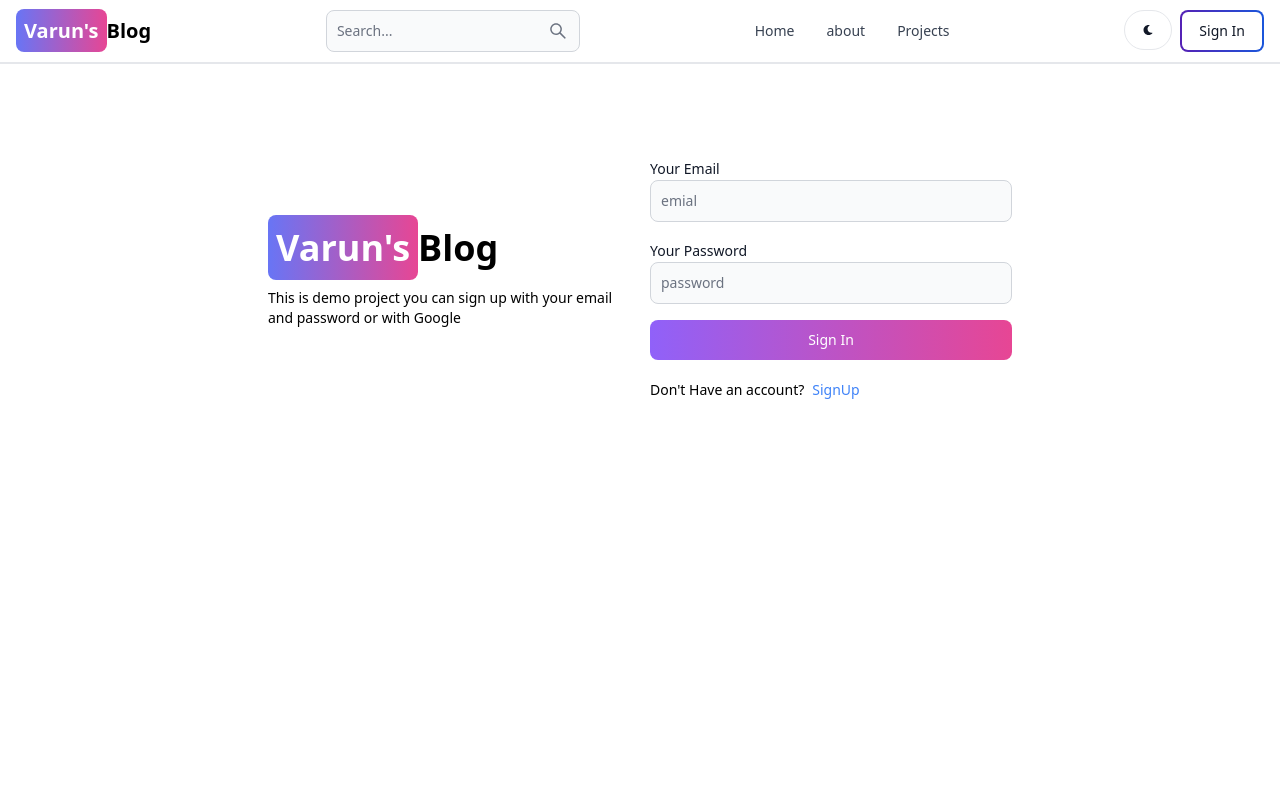
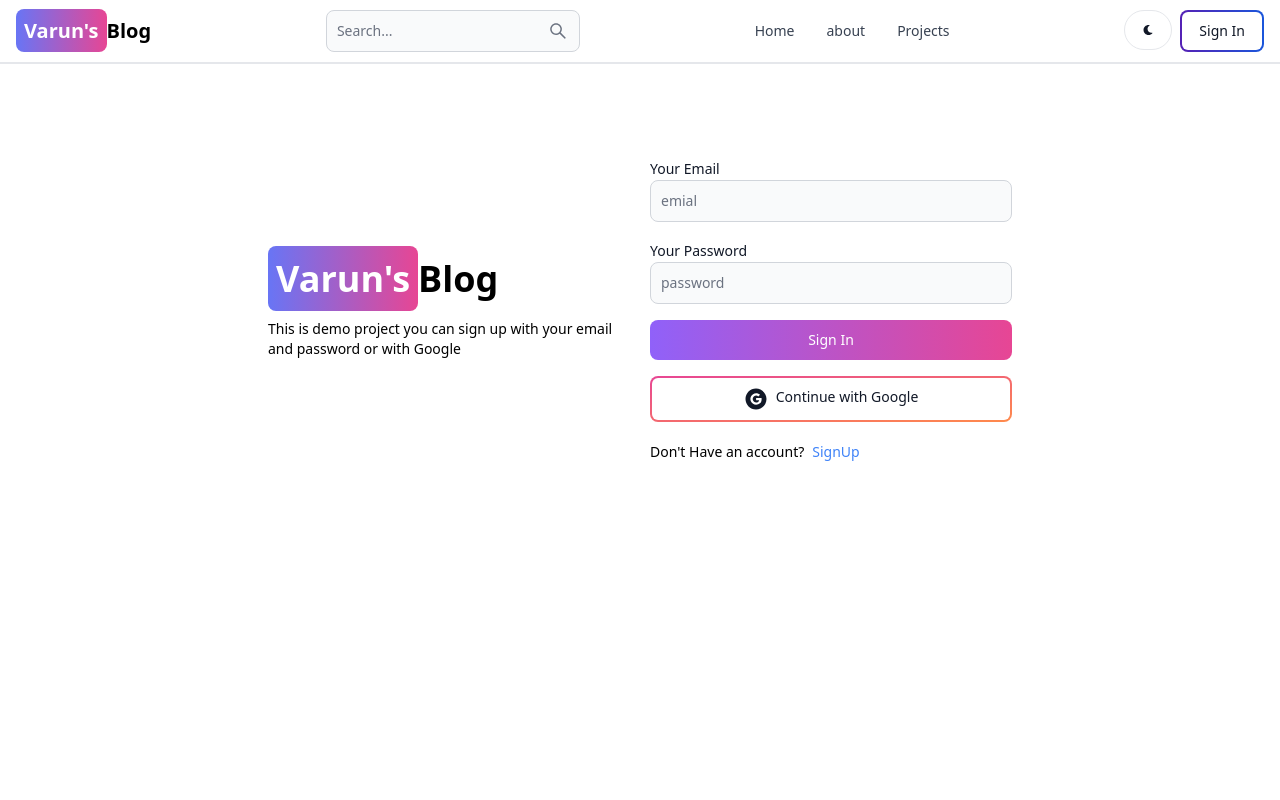
Before and after one commit to varunkamathi/Blog_Website, a React (Vite) app: page /signin in a window 1280 px wide. Shown: the top 800 px of the page. Built offline with nearby package versions, Linux system fonts and the light colour scheme; the HTML template or start-up script is replaced by a standard one.

Commit message:
add google auth

```diff
--- a/package.json
+++ b/package.json
@@ -13,6 +13,7 @@
     "@headlessui/react": "^2.2.0",
     "@heroicons/react": "^2.2.0",
     "@reduxjs/toolkit": "^2.5.0",
+    "firebase": "^11.2.0",
     "flowbite-react": "^0.7.7",
     "my-react-app": "file:",
     "react": "^18.3.1",
--- /dev/null
+++ b/src/components/OAuth.jsx
@@ -0,0 +1,42 @@
+import { Button } from 'flowbite-react';
+import { AiFillGoogleCircle } from 'react-icons/ai';
+import { GoogleAuthProvider, signInWithPopup, getAuth } from 'firebase/auth';
+import { app } from '../firebase';
+import { useDispatch } from 'react-redux';
+import { signInSuccess } from '../redux/user/userSlice';
+import { useNavigate } from 'react-router-dom';
+
+export default function OAuth() {
+    const auth = getAuth(app)
+    const dispatch = useDispatch()
+    const navigate = useNavigate()
+    const handleGoogleClick = async () =>{
+        const provider = new GoogleAuthProvider()
+        provider.setCustomParameters({ prompt: 'select_account' })
+        try {
+            const resultsFromGoogle = await signInWithPopup(auth, provider)
+            const res = await fetch('/api/auth/google', {
+                method: 'POST',
+                headers: { 'Content-Type': 'application/json' },
+                body: JSON.stringify({
+                    name: resultsFromGoogle.user.displayName,
+                    email: resultsFromGoogle.user.email,
+                    googlePhotoUrl: resultsFromGoogle.user.photoURL,
+                }),
+                })
+            const data = await res.json()
+            if (res.ok){
+                dispatch(signInSuccess(data))
+                navigate('/')
+            }
+        } catch (error) {
+            console.log(error);
+        }
+    }
+  return (
+    <Button type='button' gradientDuoTone='pinkToOrange' outline onClick={handleGoogleClick}>
+        <AiFillGoogleCircle className='w-6 h-6 mr-2'/>
+        Continue with Google
+    </Button>
+  )
+}
--- /dev/null
+++ b/src/firebase.js
@@ -0,0 +1,17 @@
+// Import the functions you need from the SDKs you need
+import { initializeApp } from "firebase/app";
+// TODO: Add SDKs for Firebase products that you want to use
+// https://firebase.google.com/docs/web/setup#available-libraries
+
+// Your web app's Firebase configuration
+const firebaseConfig = {
+  apiKey: import.meta.env.VITE_FIREBASE_API ,
+  authDomain: "blog-website-e2f57.firebaseapp.com",
+  projectId: "blog-website-e2f57",
+  storageBucket: "blog-website-e2f57.firebasestorage.app",
+  messagingSenderId: "385569264751",
+  appId: "1:385569264751:web:4009caa8165f665fc5e99a"
+};
+
+// Initialize Firebase
+export const app = initializeApp(firebaseConfig);
--- a/src/pages/SignUp.jsx
+++ b/src/pages/SignUp.jsx
@@ -1,6 +1,7 @@
 import React, { useState } from 'react'
 import {Button, TextInput, Label, Alert, Spinner} from 'flowbite-react'
 import { Link, useNavigate } from 'react-router-dom'
+import OAuth from '../components/OAuth';
 
 export default function SignUp() {
   const [fromData , setFromData] = useState({});
@@ -80,6 +81,7 @@
               ) : 'Sign Up'
             }
           </Button>
+          <OAuth/>
         </form>
         <div className='flex gap-2 text-sm mt-5'>
           <span>Have an account?</span>
--- a/src/pages/Signin.jsx
+++ b/src/pages/Signin.jsx
@@ -1,6 +1,7 @@
 import React, { useState } from 'react'
 import {Button, TextInput, Label, Alert, Spinner} from 'flowbite-react'
 import { Link, useNavigate } from 'react-router-dom'
+import OAuth from '../components/OAuth';
 
 export default function Signin() {
   const [fromData , setFromData] = useState({});
@@ -76,6 +77,7 @@
               ) : 'Sign In'
             }
           </Button>
+          <OAuth/>
         </form>
         <div className='flex gap-2 text-sm mt-5'>
           <span>Don't Have an account?</span>
```
Also changed, not shown: 2 other files (tests, documents, lock files or other folders).
